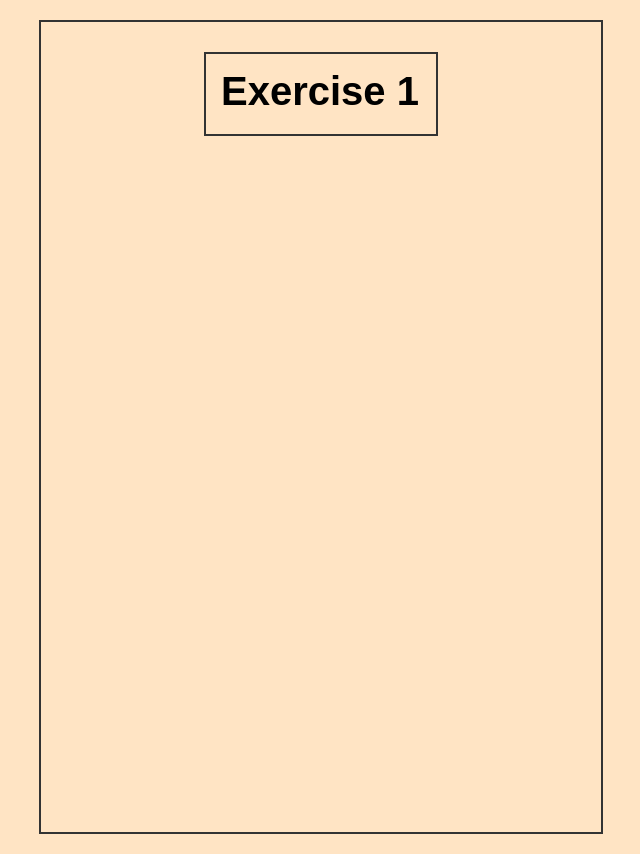
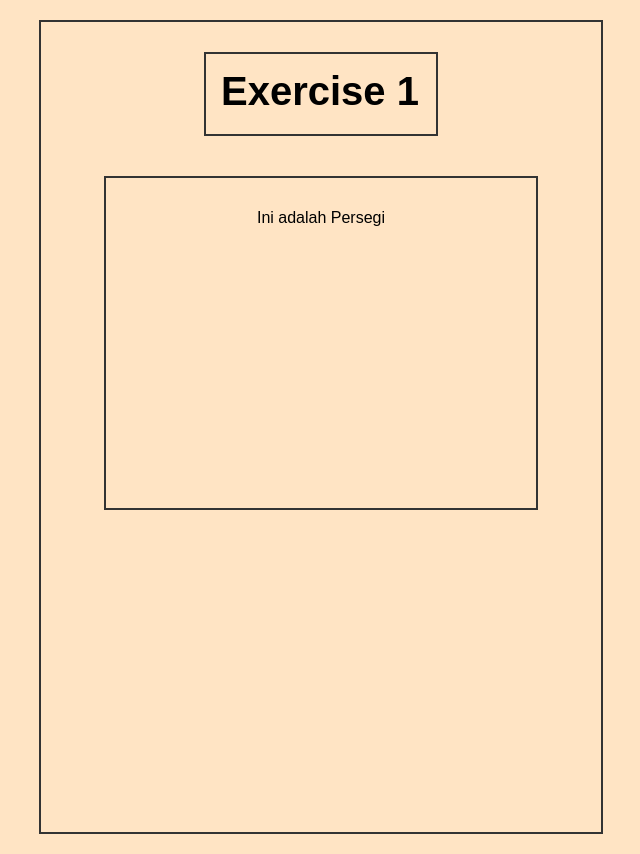
Before and after one commit to MuhamadHilalFakhri/Exercise1_151, a plain HTML site: page index.html in a window 1280 px wide. Shown: the whole page, without its empty margins (319-959 px from the left). Drawn offline with Linux system fonts and the light colour scheme.

```diff
--- a/index.html
+++ b/index.html
@@ -12,3 +12,5 @@
       <h1 style="margin-top: 0; font-size: 40px; text-align: center">
         Exercise 1
       </h1>
+      <div class="kotak">
+        <p class="p1">Ini adalah Persegi</p>
```
